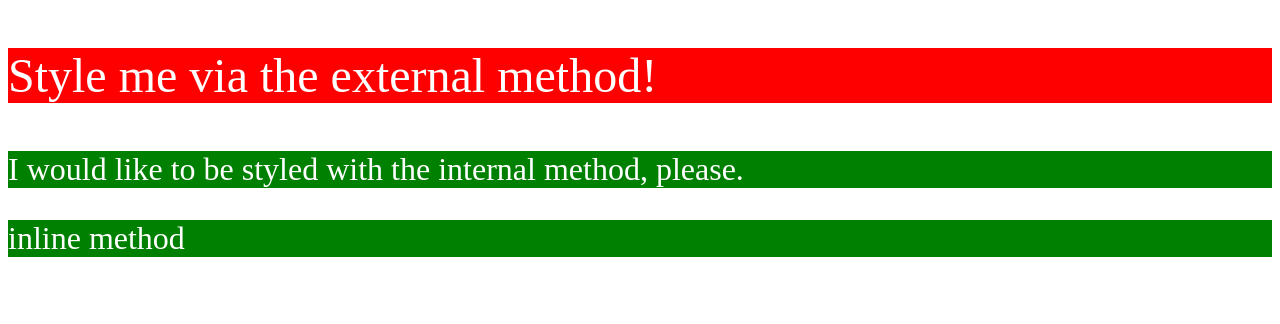
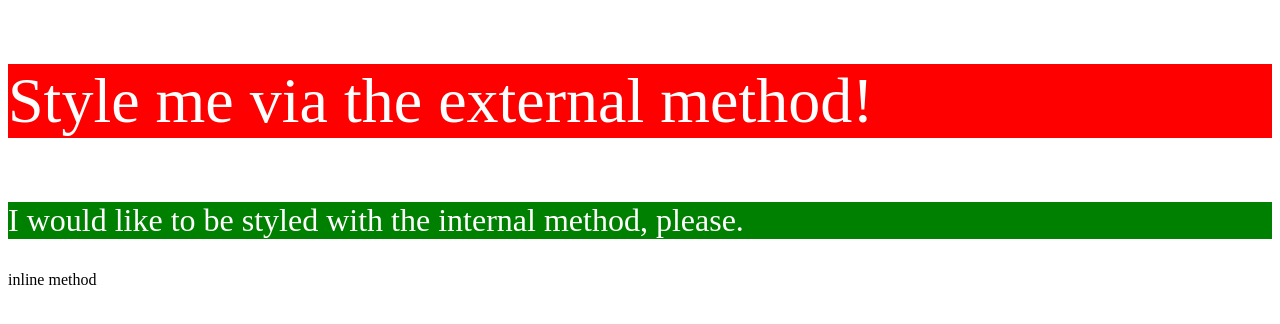
Before and after one commit to Lex2314/css-test, a plain HTML site: page index.html in a window 1280 px wide. Drawn offline with Linux system fonts and the light colour scheme.

Commit message:
fix internal css

```diff
--- a/index.html
+++ b/index.html
@@ -7,7 +7,7 @@
     <title>Document</title>
     <link rel="stylesheet" href="styles.css">
     <style>
-        p {
+        #internal {
             color: white;
             background-color: green;
             font-size: 200%;
--- a/styles.css
+++ b/styles.css
@@ -1,5 +1,5 @@
 #external {
     color: white;
     background-color: red;
-    font-size: 300%;
+    font-size: 400%;
 }
```
